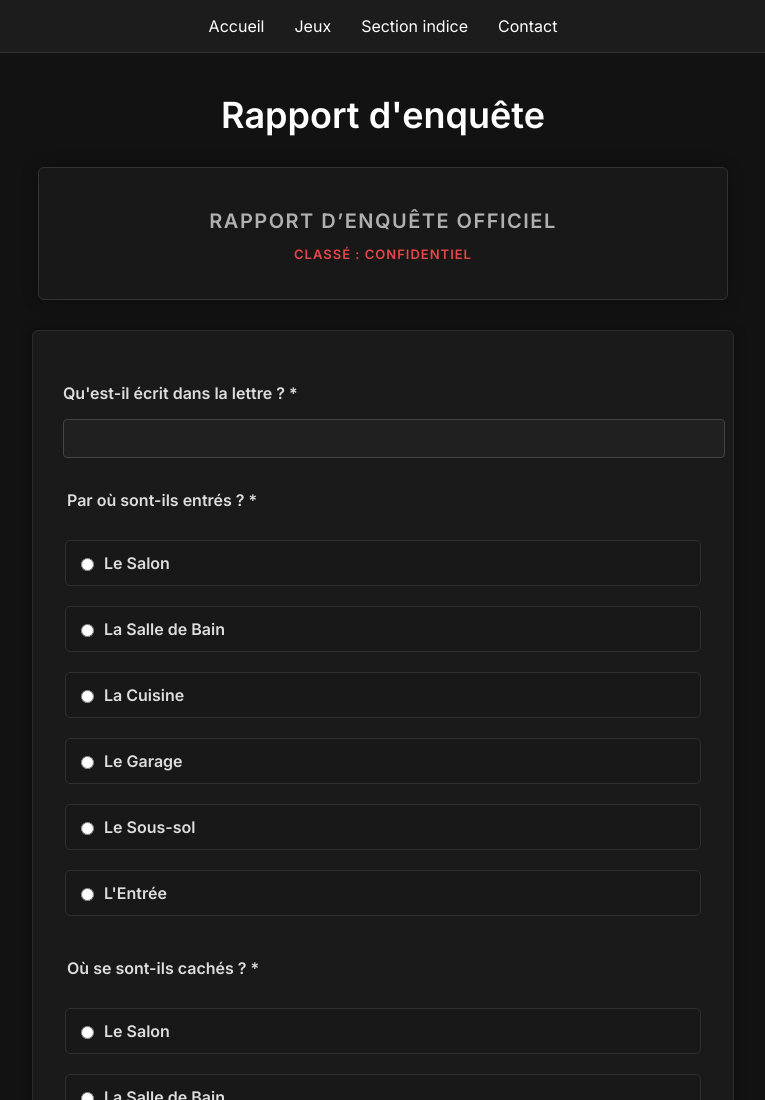
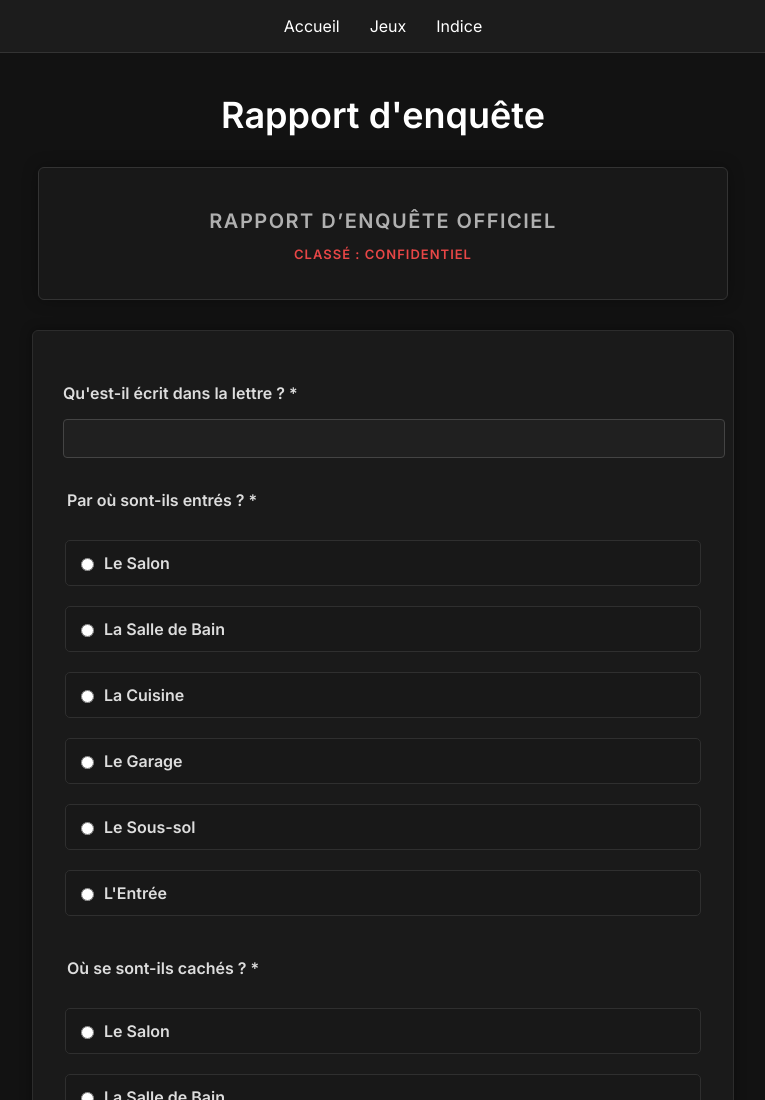
Before and after one commit to MyEscapeFiles/myescape-rapport, a plain HTML site: page pages/rapport_disparus/les-disparus.html in a window 1280 px wide. Shown: the top 1100 px of the page, without its empty margins (257-1022 px from the left). Drawn offline with Linux system fonts and the light colour scheme.

Commit message:
Update les-disparus.html

```diff
--- a/pages/rapport_disparus/les-disparus.html
+++ b/pages/rapport_disparus/les-disparus.html
@@ -12,8 +12,7 @@
       <ul>
         <li><a href="/myescape-rapport/index.html">Accueil</a></li>
         <li><a href="https://myescape.fr/collections/all" target="_blank" rel="noopener noreferrer">Jeux</a></li>
-        <li><a href="https://myescape.fr/pages/section-indice" target="_blank" rel="noopener noreferrer">Section indice</a></li>
-        <li><a href="https://myescape.fr/pages/contact" target="_blank" rel="noopener noreferrer">Contact</a></li>
+        <li><a href="https://myescape.fr/pages/section-indice" target="_blank" rel="noopener noreferrer">Indice</a></li>
       </ul>
     </nav>
   </header>
```
